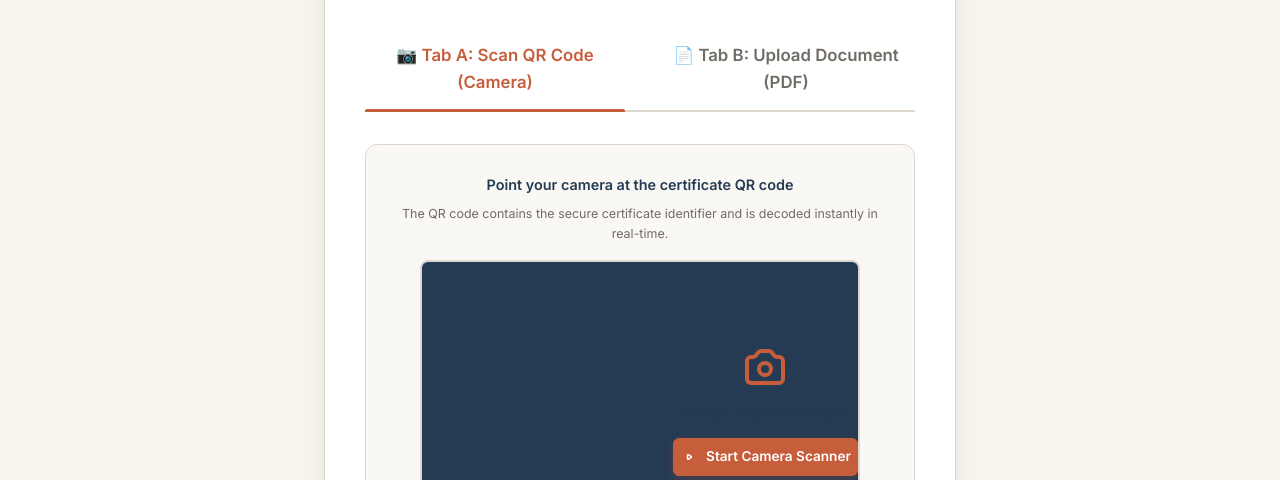
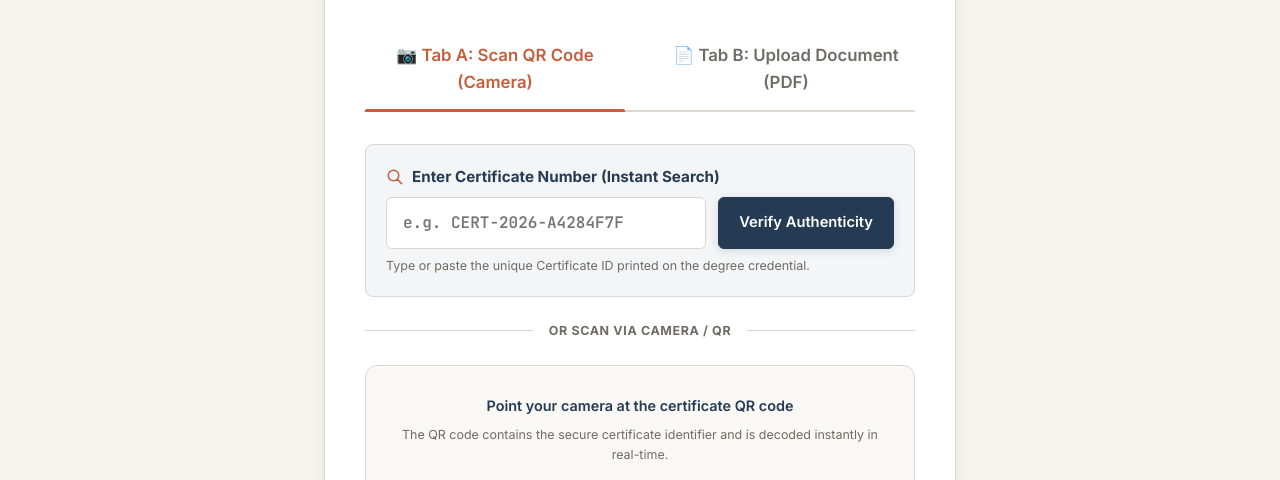
Before and after one commit to VanshGupta-cloud/authenticity-validator-academia, a plain HTML site: page AVFA_FRONTEND_Complete/frontend/index.html in a window 1280 px wide. Both pictures are taken after a click on the button "Verify Certificate". Shown: the part 312-792 px from the top of the page. Drawn offline with Linux system fonts and the light colour scheme; a web font is replaced by a local one.

Commit message:
feat(ui): display prominent Certificate Number search bar on Tab A alongside live camera scanner

```diff
--- a/AVFA_FRONTEND_Complete/frontend/index.html
+++ b/AVFA_FRONTEND_Complete/frontend/index.html
@@ -477,7 +477,31 @@
             </div>
 
             <!-- Tab A: Live Camera QR Scanner -->
+                        <!-- Tab A: Verify by Certificate Number OR Live Camera QR Scanner -->
             <div id="verify-content-a">
+              <!-- Prominent Manual Certificate Number Input Box -->
+              <div style="background: rgba(36, 59, 83, 0.05); border: 1px solid var(--color-border); border-radius: var(--radius-md); padding: 1.25rem; margin-bottom: 1.5rem;">
+                <label class="form-label" style="font-size: 0.95rem; font-weight: 700; color: var(--color-secondary); margin-bottom: 0.5rem; display: flex; align-items: center; gap: 0.5rem;">
+                  <svg fill="none" stroke="currentColor" viewBox="0 0 24 24" style="width: 18px; height: 18px; color: var(--color-gold);"><path stroke-linecap="round" stroke-linejoin="round" stroke-width="2" d="M21 21l-6-6m2-5a7 7 0 11-14 0 7 7 0 0114 0z"/></svg>
+                  Enter Certificate Number (Instant Search)
+                </label>
+                <div style="display: flex; gap: 0.75rem; margin-top: 0.5rem;">
+                  <input type="text" id="verify-cert-num" class="form-control" placeholder="e.g. CERT-2026-A4284F7F" style="font-family: var(--font-mono); font-weight: 600; font-size: 1rem;">
+                  <button type="button" class="btn btn-primary" onclick="handleManualVerify()" style="white-space: nowrap; padding: 0.65rem 1.25rem;">
+                    Verify Authenticity
+                  </button>
+                </div>
+                <div style="font-size: 0.78rem; color: var(--color-text-muted); margin-top: 0.45rem;">
+                  Type or paste the unique Certificate ID printed on the degree credential.
+                </div>
+              </div>
+
+              <div style="display: flex; align-items: center; margin: 1.5rem 0; gap: 1rem;">
+                <div style="flex: 1; height: 1px; background: var(--color-border);"></div>
+                <span style="font-size: 0.78rem; font-weight: 700; color: var(--color-text-muted); text-transform: uppercase; letter-spacing: 0.05em;">OR Scan via Camera / QR</span>
+                <div style="flex: 1; height: 1px; background: var(--color-border);"></div>
+              </div>
+
               <div class="qr-scanner-wrapper">
                 <div style="font-size: 0.9rem; font-weight: 600; color: var(--color-secondary); margin-bottom: 0.5rem;">
                   Point your camera at the certificate QR code
@@ -526,28 +550,9 @@
                     <input type="file" id="qr-image-file" style="display: none;" accept="image/*" onchange="handleQrImageUpload(this)">
                   </label>
                 </div>
-
-                <!-- Collapsible Manual Input Accordion -->
-                <div class="manual-entry-accordion">
-                  <details>
-                    <summary style="font-size: 0.85rem; color: var(--color-text-dim); cursor: pointer; user-select: none;">
-                      Enter certificate number manually (fallback)
-                    </summary>
-                    <div style="margin-top: 1rem;">
-                      <div class="form-group">
-                        <input type="text" id="verify-cert-num" class="form-control" placeholder="e.g. CERT-2026-BD6AD0A8">
-                      </div>
-                      <div>
-                        <button type="button" class="btn btn-primary btn-block" onclick="handleVerifyByNumber()">Verify Certificate</button>
-                      </div>
-                    </div>
-                  </details>
-                </div>
-
               </div>
             </div>
 
-            <!-- Tab B: PDF Document Upload -->
             <div id="verify-content-b" style="display: none;">
               <form id="form-verify-b" onsubmit="event.preventDefault(); handleVerifyByDocument();">
                 <div class="dropzone-pdf" id="pdf-dropzone" onclick="document.getElementById('pdf-file-input').click();">
```
Also changed, not shown: AVFA_FRONTEND_Complete/static/index.html (+24 -19 lines), frontend/index.html (+24 -19 lines), static/index.html (+24 -19 lines).
